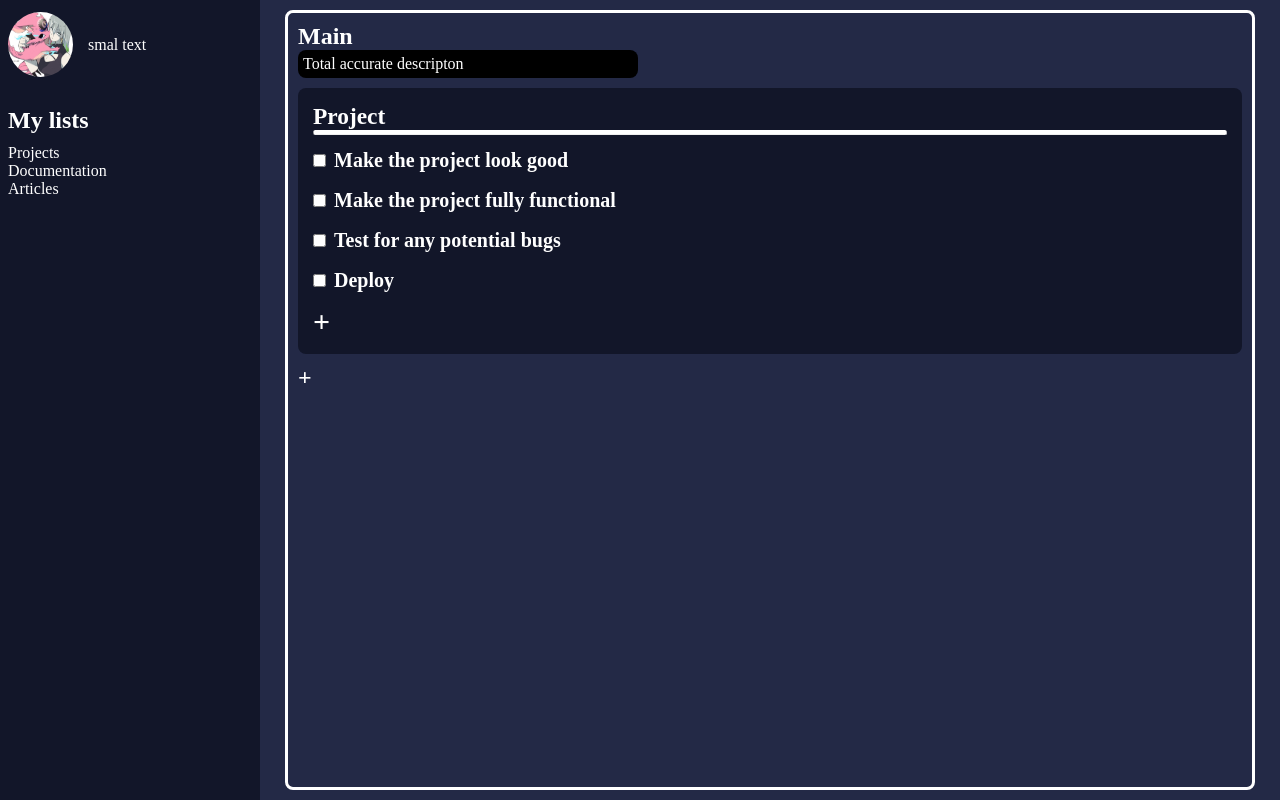
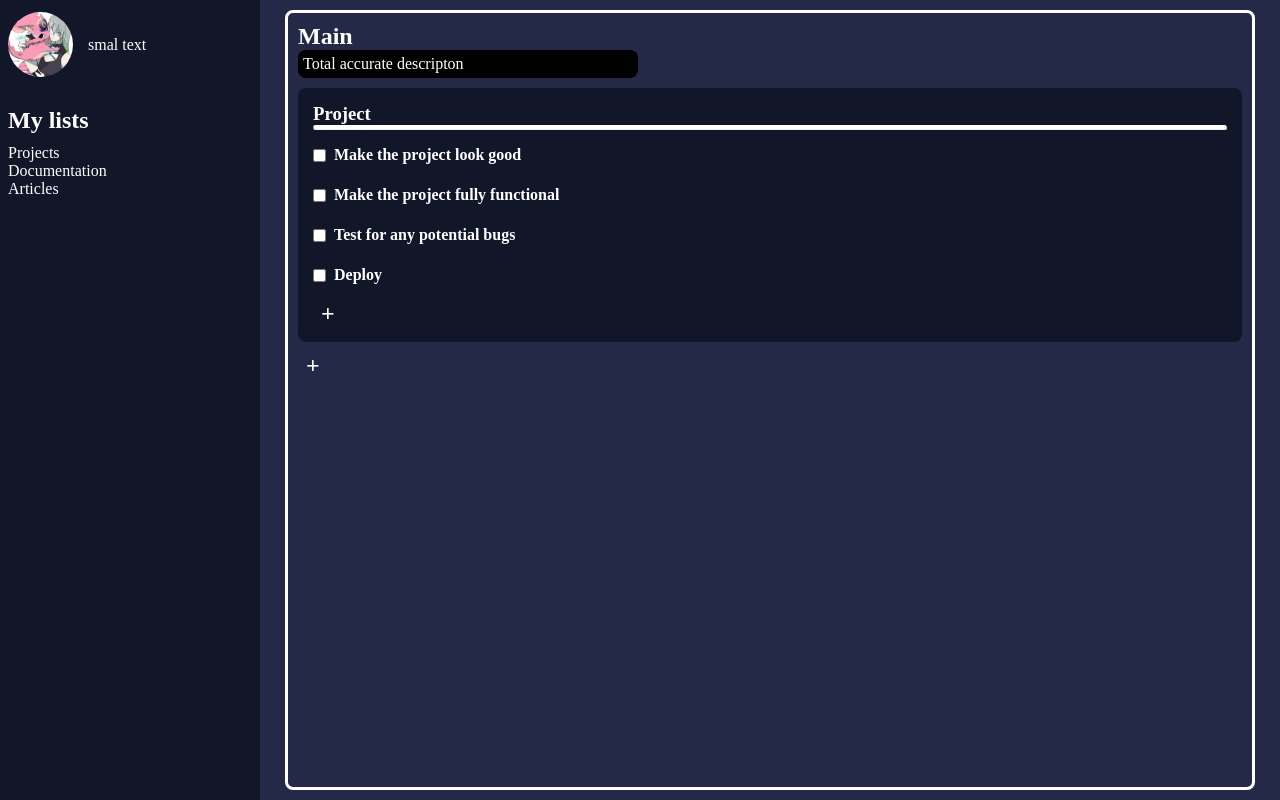
Before and after one commit to Surucobe/todo_list_app, a website built with Vite: page index.html in a window 1280 px wide. Built offline with nearby package versions, Linux system fonts and the light colour scheme.

Commit message:
<build> improved the way html elemts are created using a function from utils, repositions files inside src

```diff
--- a/main.js
+++ b/main.js
@@ -1,8 +1,8 @@
 const app = document.getElementById('app');
 
 //importation of modules
-import sidebar from "./src/sidebar.js";
-import toDoContainer from "./src/main.js";
+import sidebar from "./src/components/sidebar.js";
+import toDoContainer from "./src/components/feature-list.js";
 
 import './styles/global.css';
 
--- a/src/main.js
+++ b/src/components/feature-list.js
@@ -1,14 +1,21 @@
-import { createListContainer, addTodoListContainer, createHtmlElm } from './utils';
+import {
+  createListContainer,
+  addTodoListContainer,
+  createHtmlElm,
+  addNewItem
+} from '../utils';
 
-import '../styles/to-do.css';
+import '../../styles/to-do.css';
 
-function handleCheckClick(){ alert('i exist!');}
+function handleCheckClick(){
+  alert('i exist!');
+}
 
 const toDoContainer = () => {
-  const toDo = document.createElement('div');
+  const toDo = createHtmlElm('div');
   toDo.classList.add('to-do_list_container');
 
-  const featuredContainer = document.createElement('div');
+  const featuredContainer = createHtmlElm('div');
   featuredContainer.classList.add('feature-list');
   featuredContainer.innerHTML = `<div>
     <h2>Main</h2>
@@ -16,7 +23,7 @@ const toDoContainer = () => {
     </div>`
   toDo.appendChild(featuredContainer);
 
-  const featuredItem = document.createElement('div');
+  const featuredItem = createHtmlElm('div');
   featuredItem.classList.add('feature-item');
   featuredItem.innerHTML = `<div>
   <h3>Project</h3>
@@ -28,15 +35,11 @@ const toDoContainer = () => {
   <li><input type='checkbox' /> Test for any potential bugs</li>
   <li><input type='checkbox' /> Deploy</li>
   </ul>`;
-  const addNew = createHtmlElm('div');
-  addNew.classList.add('add-new-element')
-  addNew.innerHTML = '<span>+</span>';
-  featuredItem.appendChild(addNew);
+
+  featuredItem.appendChild(addNewItem());
   featuredContainer.appendChild(featuredItem);
-  const addNewSection = createHtmlElm('div');
-  addNewSection.innerHTML = '<span>+</span>';
-  addNewSection.classList.add('add-new-element')
-  featuredContainer.appendChild(addNewSection);
+
+  featuredContainer.appendChild(addNewItem());
 
   return toDo;
 }
--- a/src/sidebar.js
+++ b/src/components/sidebar.js
@@ -1,7 +1,7 @@
 //reserved for the import on the styles
-import '../styles/sidebar.css';
+import '../../styles/sidebar.css';
 
-import userPicture from './assets/images/diabellstar.jpg';
+import userPicture from '../assets/images/diabellstar.jpg';
 
 const sidebar = () => {
   const sidebar = document.createElement('div');
--- a/src/utils/index.js
+++ b/src/utils/index.js
@@ -1,15 +1,40 @@
+//SUGGESTION: turn all of this into a class
+export const createHtmlElm = (elm) => {
+  const element = document.createElement(elm);
+
+  return element;
+}
+
+const handleNewElement = () => {
+  alert('works');
+};
+
+export const addNewItem = () => {
+  const add = createHtmlElm('div');
+  add.classList.add('add-new-element');
+  add.innerHTML = '<span>+</span>';
+
+  add.addEventListener('click', handleNewElement)
+
+  return add;
+}
+
 //SUGGESTION: create container inside to add the items to
+//Description should be able to be edit at any given point
+//The use of a modal in order to edit the description is in order
 export const createListContainer = (titleArg) => {
-  const container = document.createElement('div');
+  const container = createHtmlElm('div');
 
-  const titleContainer = document.createElement('div');
+  const titleContainer = createHtmlElm('div');
 
-  const title = document.createElement('h3');
+  const title = createHtmlElm('h3');
   title.innerHTML = titleArg;
-  const divider = document.createElement('hr');
+  const description = createHtmlElm('p');
+  const divider = createHtmlElm('hr');
   divider.classList.add('solid');
 
   titleContainer.appendChild(title);
+  titleContainer.appendChild(description);
   titleContainer.appendChild(divider);
 
   container.appendChild(titleContainer);
@@ -18,15 +43,10 @@ export const createListContainer = (titleArg) => {
 }
 
 export const addTodoListContainer = (content) => {
-  const listElement = document.createElement('div');
-  listElement = listElement.type = 'checkbox'
-  listElement.innerHTML = content;
+  const listElement = createHtmlElm('div');
+  const listItem = createHtmlElm('input');
+  listItem = listElement.type = 'checkbox'
+  listItem.innerHTML = content;
 
   return listElement;
 }
-
-export const createHtmlElm = (elm) => {
-  const element = document.createElement(elm);
-
-  return element;
-}
--- a/styles/to-do.css
+++ b/styles/to-do.css
@@ -55,13 +55,17 @@ hr.solid {
   border-radius: 8px;
   background-color: #121629;
   padding: 15px;
-  font-size: 20px;
+  /* font-size: 20px; */
 }
 
 .add-new-element {
   font-weight: 600;
   font-size: 1.5em;
-  span {
-    cursor: pointer;
-  }
+  cursor: pointer;
+  padding-left: 8px;
+  border-radius: 8px;
 }
+.add-new-element:hover{
+  background-color: #fff;
+  color: #000;
+}
```
